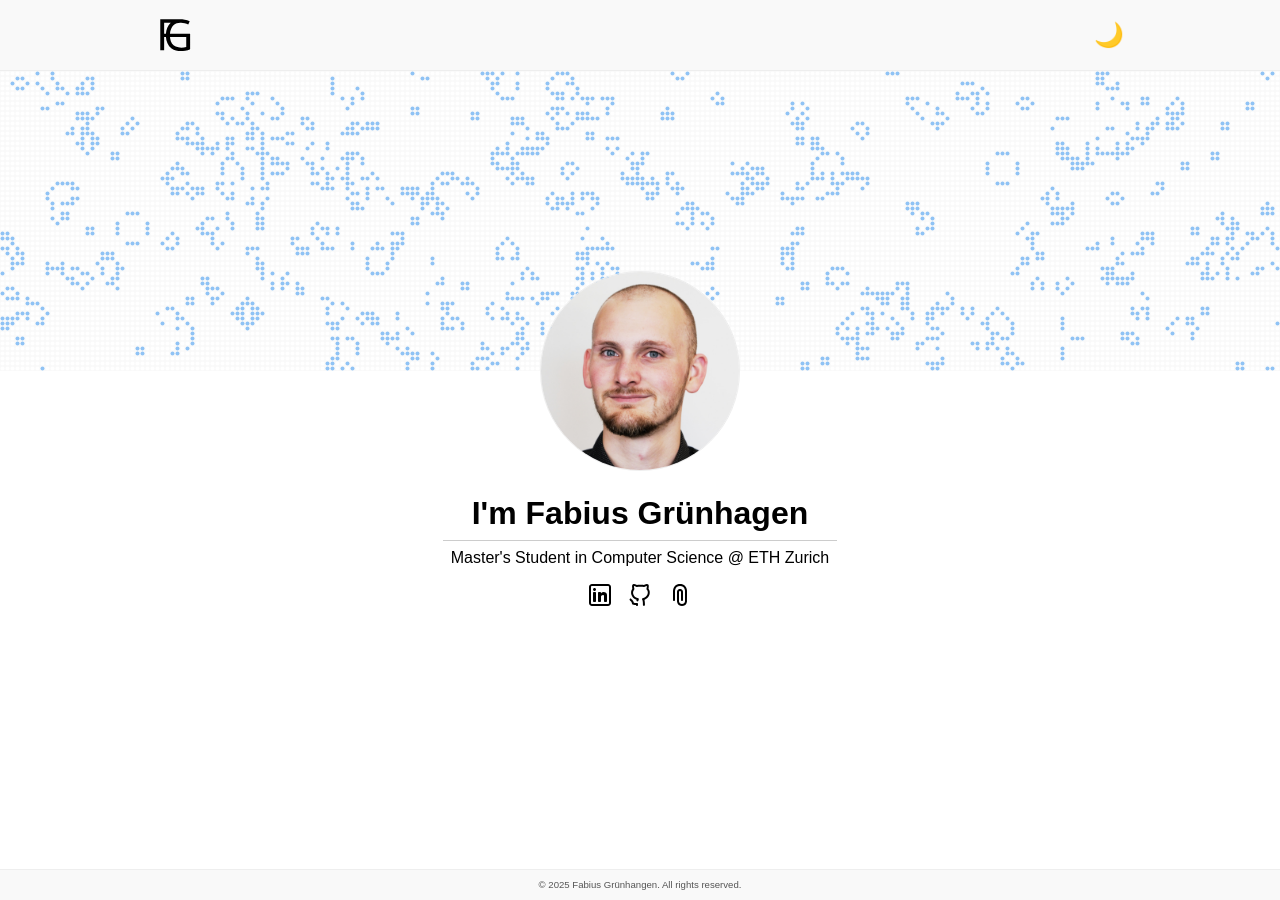
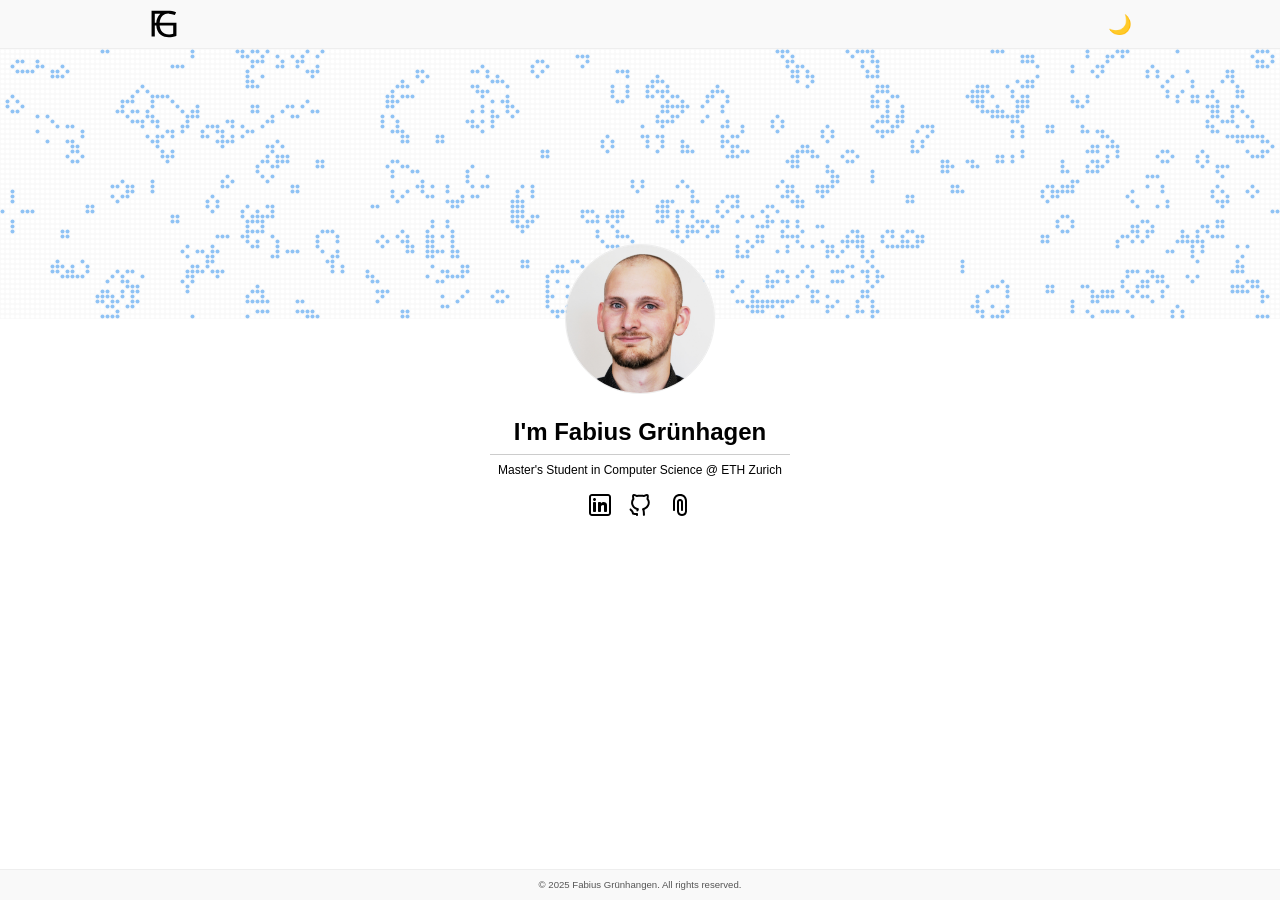
Before and after one commit to gruefa/gruefa.github.io, a Jekyll site: the page built from index.html, in a window 1280 px wide. Built offline with Jekyll 4.4.1, drawn with Linux system fonts in a browser that asks for light colours.

Commit message:
Remove duplicate link to Landing Page on 404 page, Refactor Stylesheets, and improve display on smaller screens

```diff
--- a/404.html
+++ b/404.html
@@ -22,5 +22,4 @@ title: "Error 404"
   <h1>404</h1>
   <p><strong>Page not found :(</strong></p>
   <p>The requested page could not be found.</p>
-  <a href="/" aria-label="Back to Landing Page">Back to Landing Page</a>
 </div>
--- a/_layouts/default.html
+++ b/_layouts/default.html
@@ -17,7 +17,7 @@
 <body class="preload">
   <header class="flex bg-color-2 border-color-1 border-bottom">
     <div class="content-wrapper flex space-between gap-2">
-      <a href="/" id="logo" class="icon-wrapper padding-2" aria-label="Back to Landing Page" title="Back to Landing Page">
+      <a href="/" id="logo" class="icon-wrapper" aria-label="Back to Landing Page" title="Back to Landing Page">
         <svg class="icon" width="600px" height="600px" version="1.1" viewBox="0 0 60 60"
           xmlns="http://www.w3.org/2000/svg">
           <path
@@ -25,7 +25,7 @@
         </svg>
       </a>
       {% include navigation.html %}
-      <button id="theme-toggle" class="padding-2" onclick="toggleTheme()" title="Switch to dark mode"
+      <button id="theme-toggle" onclick="toggleTheme()" title="Switch to dark mode"
         aria-label="Switch to dark mode">🌙</button>
     </div>
   </header>
--- a/_sass/landing.scss
+++ b/_sass/landing.scss
@@ -3,14 +3,10 @@
     width: 100%;
     height: 400px;
     background-color: var(--bg-color-2); // TODO: replace with image
-        @media screen and (max-height: 900px) {
-        height: 300px;
-    }
-    @media screen and (max-height: 800px) {
-        height: 200px;
+    @media screen and (max-height: 900px) {
+        height: 30vh;
     }
 }
-
 #profile-picture {
     display: block;
     width: 200px;
@@ -22,7 +18,26 @@
     line-height: 200px;
     z-index: 5;
 }
-
-.move-up-100 {
+#wrapper {
     margin-top: -100px;
 }
+
+/* Adjustments for smaller screens */
+@media screen and ((max-height: 900px) or (max-width: 600px)) {
+    #profile-picture {
+        width: 150px;
+        height: 150px;
+        line-height: 150px;
+    }
+    #wrapper {
+        margin-top: -75px;
+        #title-wrapper {
+            h1 {
+                font-size: 1.5rem;
+            }
+            p {
+                font-size: 0.75rem;
+            }
+        }
+    }
+}
--- a/_sass/main.scss
+++ b/_sass/main.scss
@@ -1,14 +1,15 @@
+/* Reset some default styles */
 html {
     padding: 0;
 }
-
 body {
     position: relative;
-    min-height: 100vh;
+    min-height: 100vh; /* Ensure footer is at the bottom */
     margin: 0;
     background-color: var(--bg-color-1);
 }
 
+/* Global font and color settings */
 html,
 body,
 h1,
@@ -45,17 +46,12 @@ select {
         text-align: center;
     }
 }
-
 p {
     font-size: 1rem;
-    @media screen and (max-width: 600px) {
-        font-size: 0.8rem;
-    }
     &.small {
         font-size: 0.6rem;
     }
 }
-
 a {
     color: var(--link-color);
     text-decoration: none;
@@ -66,29 +62,6 @@ a {
         text-decoration: underline;
     }
 }
-
-header {
-    position: sticky;
-    top: 0;
-    z-index: 10;
-    width: 100%;
-    box-sizing: border-box;
-}
-
-main {
-    padding-bottom: 6rem; /* Add space for the footer height */
-}
-
-footer {
-    position: absolute;
-    left: 0;
-    bottom: 0;
-    z-index: 10;
-    width: 100%;
-    box-sizing: border-box;
-    text-align: center;
-}
-
 div,
 img,
 footer,
@@ -98,6 +71,56 @@ header {
         background-color var(--color-transition-time),
         border-color var(--color-transition-time),
         color var(--color-transition-time);
+}
+
+/* Utility classes */
+.content-wrapper {
+    width: 100%;
+    max-width: 1000px;
+    margin-left: auto;
+    margin-right: auto;
+}
+.flex {
+    display: flex;
+    justify-content: center;
+    align-items: center;
+    &.row {
+        flex-direction: row;
+    }
+    &.column {
+        flex-direction: column;
+    }
+    &.space-between {
+        justify-content: space-between;
+    }
+    @for $i from 0 through 5 {
+        &.gap-#{$i} {
+            gap: $i * 0.5rem;
+        }
+    }
+}
+@for $i from 1 through 6 {
+    h#{$i} {
+        margin-top: 1.5rem;
+        margin-bottom: 0.5rem;
+        font-size: 2rem - ($i - 1) * 0.2rem;
+    }
+}
+@for $i from 0 through 4 {
+    .padding-#{$i} {
+        padding: $i * 0.5rem;
+    }
+    .margin-#{$i} {
+        margin: $i * 0.5rem;
+    }
+    @for $j from 1 through 4 {
+        .padding-#{$i}-#{$j} {
+            padding: $i * 0.5rem $j * 0.5rem;
+        }
+        .margin-#{$i}-#{$j} {
+            margin: $i * 0.5rem $j * 0.5rem;
+        }
+    }
 }
 
 @for $i from 1 through 3 {
@@ -123,63 +146,6 @@ header {
     border-bottom-width: 1px;
     border-bottom-style: solid;
 }
-
-.content-wrapper {
-    width: 100%;
-    max-width: 1000px;
-    margin-left: auto;
-    margin-right: auto;
-}
-
-.flex {
-    display: flex;
-    justify-content: center;
-    align-items: center;
-    &.row {
-        flex-direction: row;
-    }
-    &.column {
-        flex-direction: column;
-    }
-    &.space-between {
-        justify-content: space-between;
-    }
-    @for $i from 0 through 5 {
-        &.gap-#{$i} {
-            gap: $i * 0.5rem;
-        }
-    }
-}
-
-@for $i from 1 through 6 {
-    h#{$i} {
-        margin-top: 1.5rem;
-        margin-bottom: 0.5rem;
-        font-size: 2.0rem - ($i - 1) * 0.2rem;
-        @media screen and (max-width: 600px) {
-            font-size: 1.5rem - ($i - 1) * 0.15rem;
-        }
-    }
-}
-
-@for $i from 0 through 4 {
-    .padding-#{$i} {
-        padding: $i * 0.5rem;
-    }
-    .margin-#{$i} {
-        margin: $i * 0.5rem;
-    }
-    @for $j from 1 through 4 {
-        .padding-#{$i}-#{$j} {
-            padding: $i * 0.5rem $j * 0.5rem;
-        }
-        .margin-#{$i}-#{$j} {
-            margin: $i * 0.5rem $j * 0.5rem;
-        }
-    }
-}
-
-// Icon styles
 a.icon-wrapper {
     display: inline-block;
     width: 1.5em;
@@ -210,9 +176,30 @@ a.icon-wrapper {
     }
 }
 
+/* Specific elements */
+header {
+    position: sticky;
+    top: 0;
+    z-index: 10;
+    width: 100%;
+    box-sizing: border-box;
+}
+main {
+    padding-bottom: 6rem; /* Add space for the footer height */
+}
+footer {
+    position: absolute;
+    left: 0;
+    bottom: 0;
+    z-index: 10;
+    width: 100%;
+    box-sizing: border-box;
+    text-align: center;
+}
 #theme-toggle {
     background: none;
     border: none;
+    padding: 1rem;
     cursor: pointer;
     font-size: 1.5rem;
     color: var(--text-color);
@@ -220,16 +207,11 @@ a.icon-wrapper {
         color: var(--accent-color-1);
     }
 }
-
-.preload,
-.preload * {
-    transition: none !important;
-}
-
 #logo {
     display: block;
     width: 2.4rem;
     height: 2.4rem;
+    padding: 1rem;
     svg {
         fill: var(--text-color);
     }
@@ -239,3 +221,20 @@ a.icon-wrapper {
         }
     }
 }
+@media screen and (max-height: 900px) {
+    #logo {
+        width: 2rem;
+        height: 2rem;
+        padding: 0.5rem;
+    }
+    #theme-toggle {
+        padding: 0.5rem;
+        font-size: 1.2rem;
+    }
+}
+
+/* Disable transitions on page load to avoid flashbang */
+.preload,
+.preload * {
+    transition: none !important;
+}
--- a/_sass/variables.scss
+++ b/_sass/variables.scss
@@ -1,7 +1,6 @@
 :root {
     --color-transition-time: 0.2s;
 }
-
 [data-theme="light"] {
     --text-color: #000000;
     --secondary-text-color: #555555;
@@ -16,7 +15,6 @@
     --accent-color-2: #be0231;
     --accent-color-3: #e6af2e;
 }
-
 [data-theme="dark"] {
     --text-color: #e0e0e0;
     --secondary-text-color: #aaaaaa;
--- a/index.html
+++ b/index.html
@@ -3,7 +3,7 @@ layout: default
 title: "Welcome | Fabius Grünhagen"
 ---
 <canvas id="banner" class="bg-color-2" width="200" height="100"></canvas>
-<div class="content-wrapper flex column gap-2 move-up-100">
+<div id="wrapper" class="content-wrapper flex column gap-2">
     <img id="profile-picture" class="border border-color-1" src="/assets/images/profile-lowres.jpg"
         alt="Profile Picture">
     <div id="title-wrapper" class="flex column">
```
